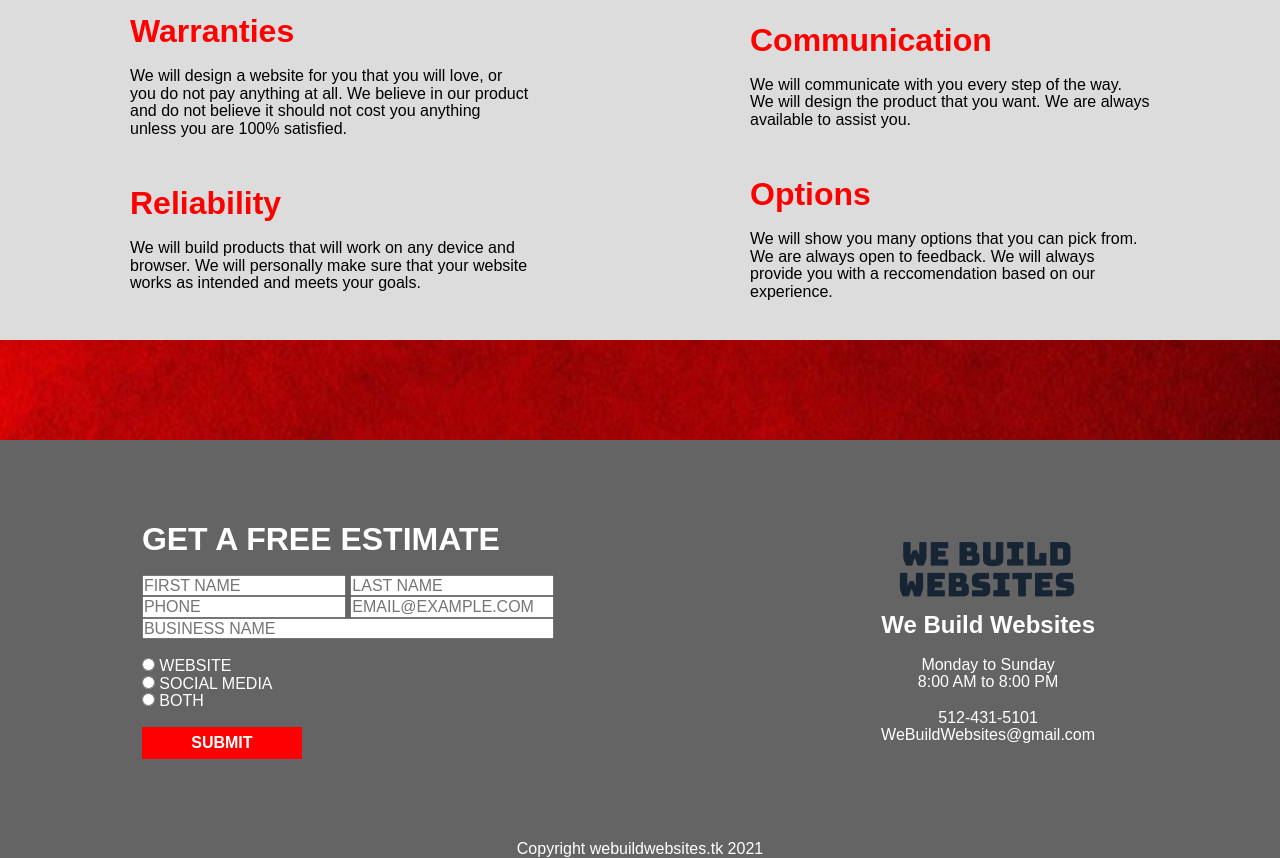
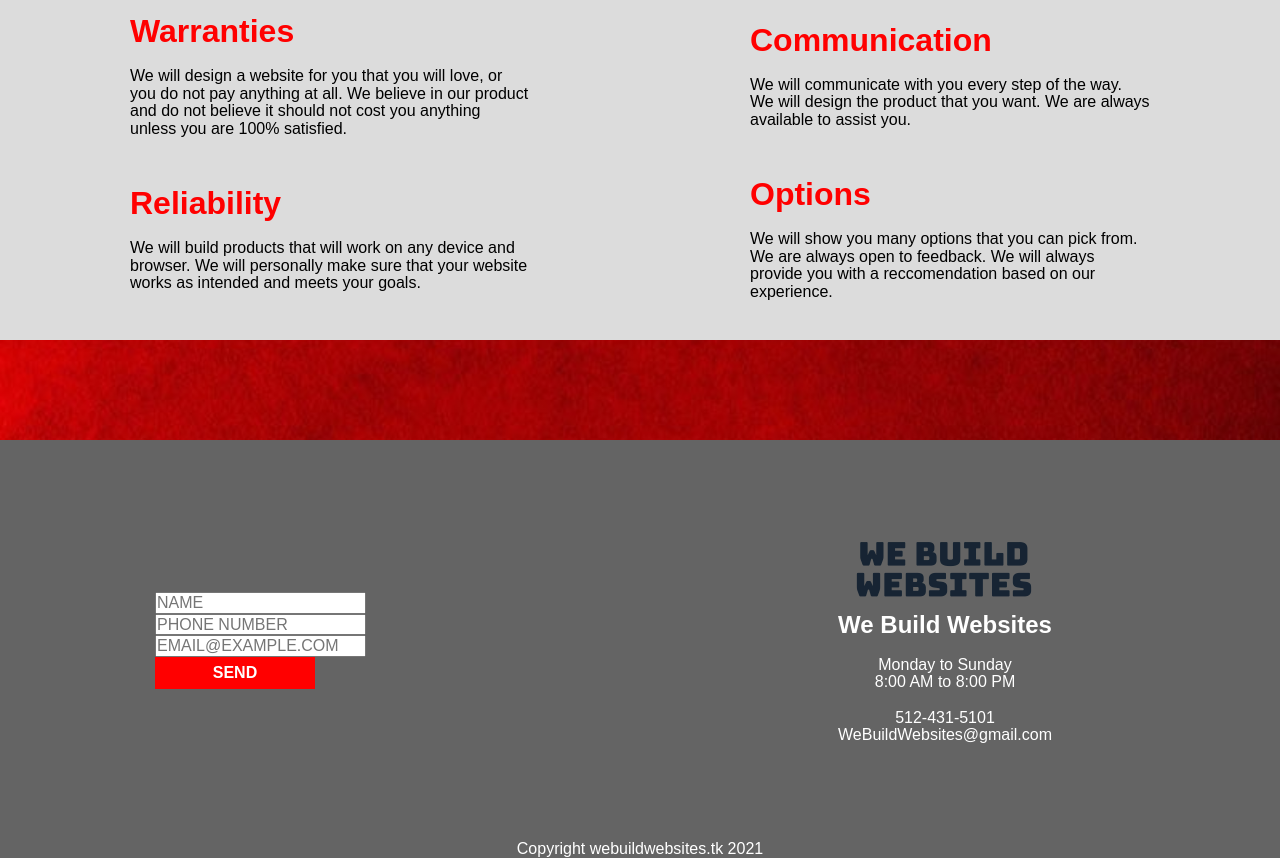
Before and after one commit to willhami2/willhami2.github.io, a plain HTML site: page index.html in a window 1280 px wide. Shown: the part 1808-2666 px from the top of the page. Drawn offline with Linux system fonts and the light colour scheme.

Commit message:
Update index.html

```diff
--- a/index.html
+++ b/index.html
@@ -82,18 +82,12 @@
     </div>
     <div class="sixthContent">
       <div class="sixthContentFirst">
-        <form action="https://formsubmit.co/willhami2@yahoo.com" method="POST" class = "form">
-            <h1>GET A FREE ESTIMATE</h1> <br>
-            <input type="text" name="firstName" placeholder="FIRST NAME" class ="textForm" id = "inp_firstName">
-            <input type="text" name="lastName" placeholder="LAST NAME" class ="textForm" id = "inp_lastName"> <br>
-            <input type="text" name="phoneNumber" placeholder="PHONE" class ="textForm" id = "inp_phoneNumber">
-            <input type="email" name="email" placeholder="EMAIL@EXAMPLE.COM" class ="textForm" id = "inp_email"> <br>
-            <input type="text" name="business" placeholder="BUSINESS NAME" class ="textFormLong" id = "businessName"> <br><br>
-             <input type = "radio" name = "needs" value ="WEBSITE"> WEBSITE<br>
-            <input type = "radio" name = "needs" value ="SOCIAL MEDIA"> SOCIAL MEDIA<br>
-            <input type = "radio" name = "needs" value ="BOTH"> BOTH <br><br>
-            <button type="button" name="submit">SUBMIT</button>
-        </form>
+        <form action="https://formsubmit.co/willhami2@yahoo.com" method="POST">
+          <input type="text" name="name" placeholder="NAME" required> <br>
+          <input type="text" name="phonenumber" placeholder="PHONE NUMBER" required><br>
+           <input type="email" name="email" placeholder="EMAIL@EXAMPLE.COM"required><br>
+           <button type="submit">SEND</button>
+      </form>
       </div>
       <div class="sixthContentSecond">
         <img src="logoWords.png">
```
